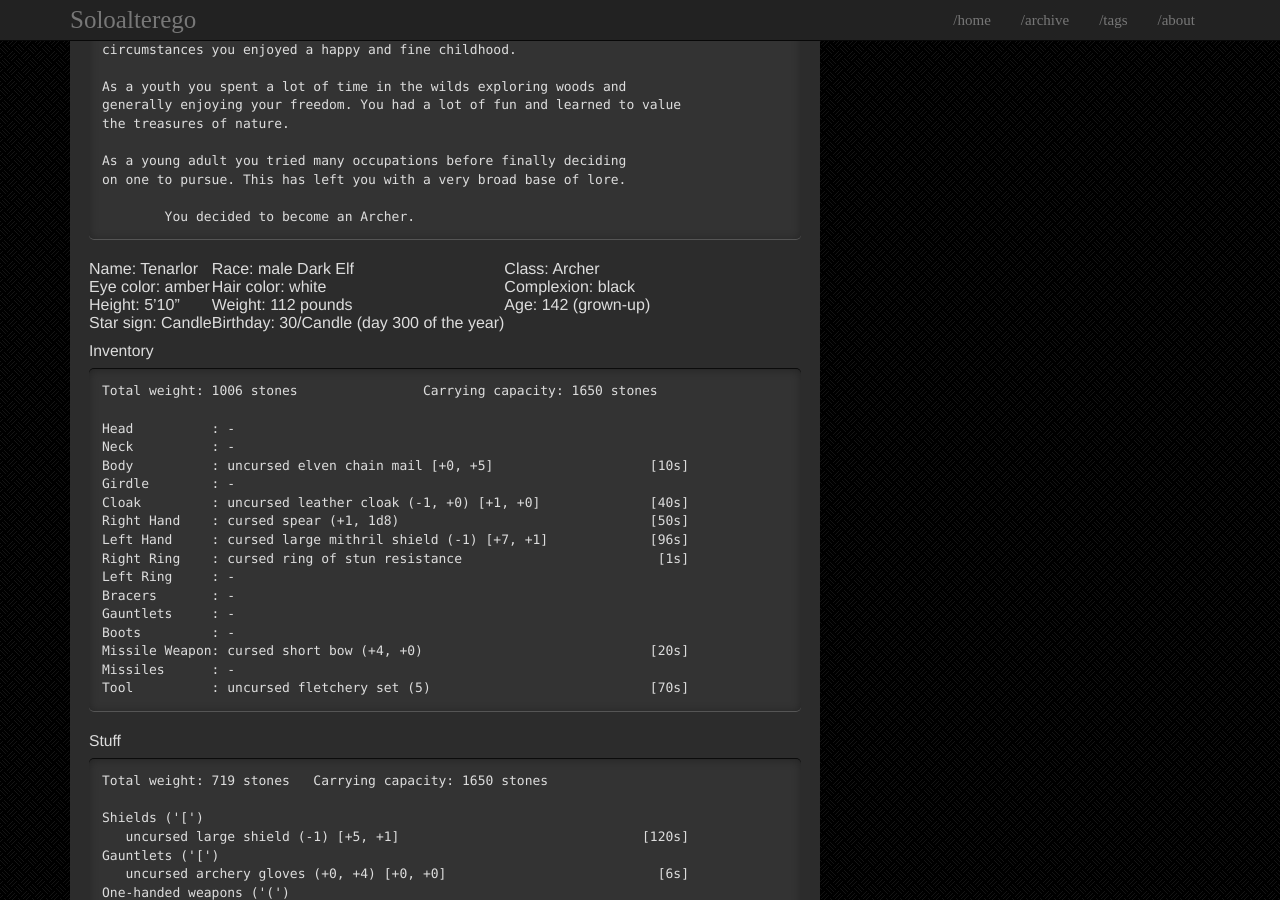
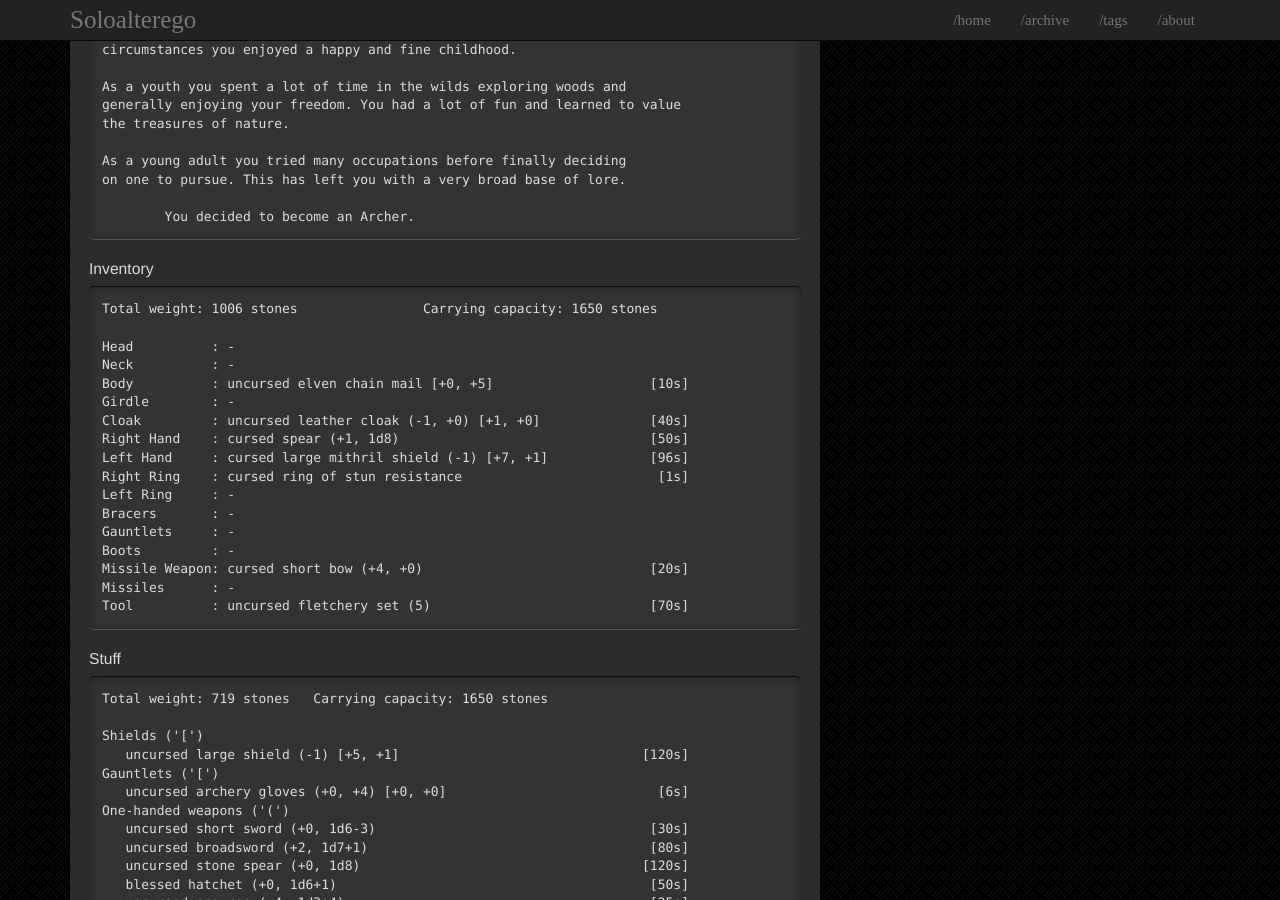
Before and after one commit to soloalterego/soloalterego.github.io, a Jekyll site: the page built from _posts/2017-04-28-tenarlor.md, in a window 1280 px wide and 900 px high, scrolled down 894 px. Built offline with Jekyll 4.4.1, drawn with Linux system fonts in a browser that asks for light colours.

Commit message:
Revert "testing table"
This reverts commit 2bc89b863b9ad691f20b0f28fd4db997d31ca47b.

````diff
--- a/_posts/2017-04-28-tenarlor.md
+++ b/_posts/2017-04-28-tenarlor.md
@@ -55,12 +55,6 @@ on one to pursue. This has left you with a very broad base of lore.
 
         You decided to become an Archer.
 ```
-
-| Name: Tenarlor | Race: male Dark Elf  | Class: Archer |
-| Eye color: amber | Hair color: white | Complexion: black |
-| Height: 5'10" | Weight: 112 pounds | Age: 142 (grown-up) |
-| Star sign: Candle | Birthday: 30/Candle (day 300 of the year) |
-
 #### Inventory
 ```
 Total weight: 1006 stones                Carrying capacity: 1650 stones
````
